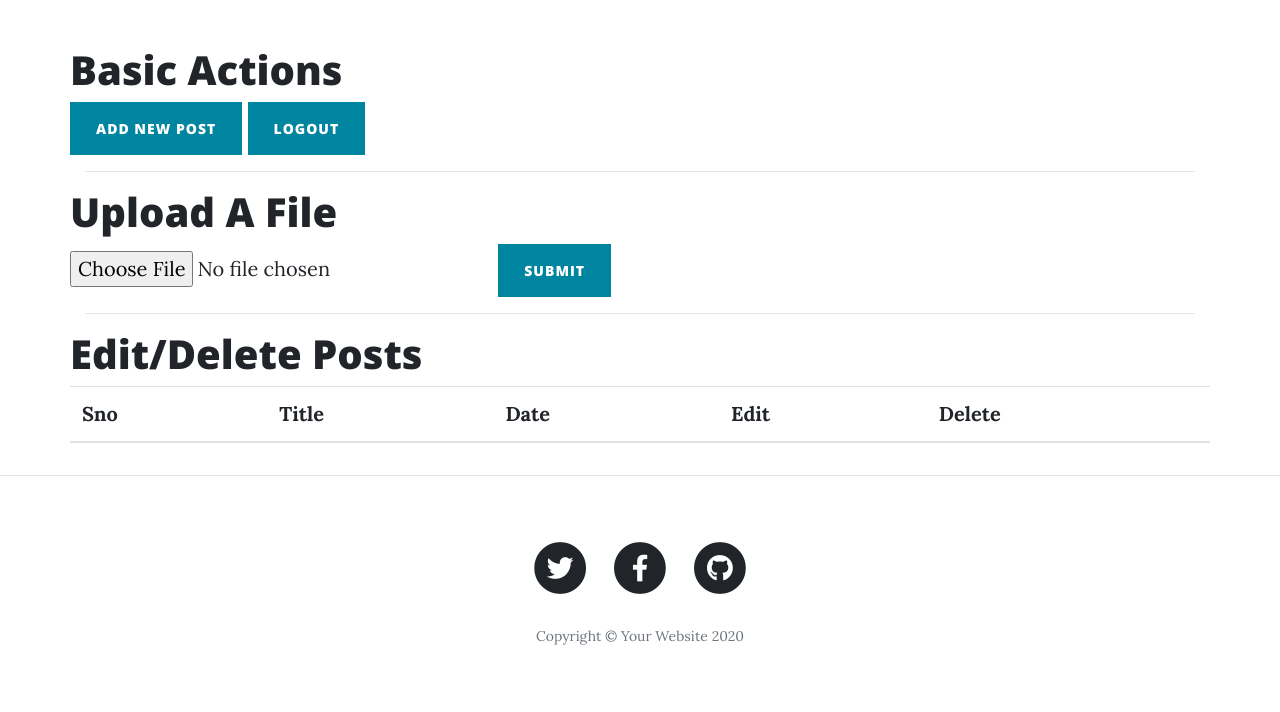
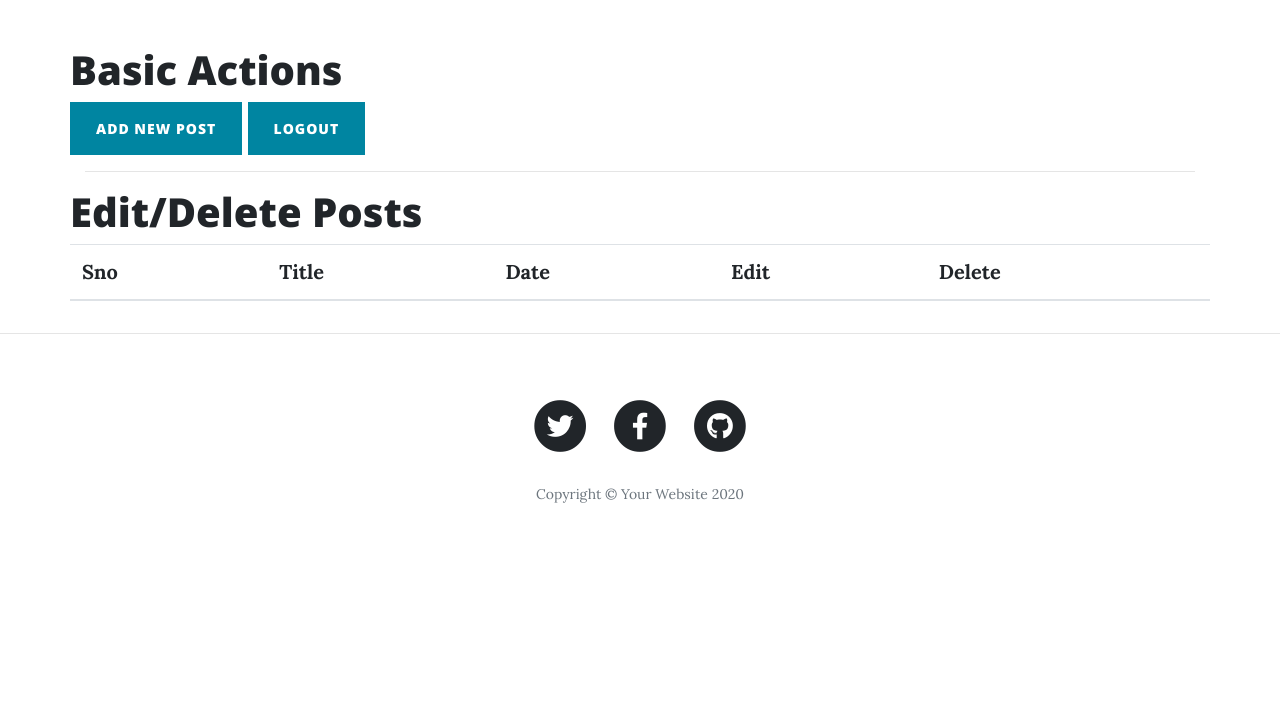
Before and after one commit to vikassnwl/flask-blog, a Flask app: template templates/dashboard.html in a window 1280 px wide. Shown: the part 536-1248 px from the top of the page. After the commit the page ends 1039 px from the top, so only its background shows below. Run offline with Flask 2, Linux system fonts and the light colour scheme; the template is opened without the code that fills it, so the values that code supplies are empty; some libraries are stand-ins or nearby versions.

Commit message:
file updated

```diff
--- a/app.py
+++ b/app.py
@@ -7,7 +7,7 @@ import json
 import os
 import math
 
-# reading parameters from config.py and storing in params
+# storing settings from config.json file for future use
 with open('config.json') as c:
     params = json.load(c)['params']
 
@@ -34,7 +34,6 @@ class Contacts(db.Model):
     email = db.Column(db.String(), nullable=False)
     phone = db.Column(db.String(), nullable=False)
     message = db.Column(db.String(), nullable=False)
-    # date = db.Column(db.String(), nullable=False)
 
 
 class Posts(db.Model):
@@ -47,11 +46,12 @@ class Posts(db.Model):
     date = db.Column(db.DateTime(), nullable=False)
 
 
+# routing for app pages
 @app.route('/')
 def index():
+    # pagination code -> splits posts to show on separate pages on [older posts][newer posts] button click
     posts = Posts.query.all()
     last = math.ceil(len(posts) / int(params['num_posts']))
-    # [:params['num_posts']]
 
     page = request.args.get('page')
     if not str(page).isnumeric():
@@ -83,17 +83,10 @@ def about():
 
 @app.route('/post/<string:post_slug>')
 def post(post_slug):
+    # using slug to fetch entire row containing that slug and passing to post.html page to show content
+    # of that particular post
     single_post = Posts.query.filter_by(slug=post_slug).first()
     return render_template('post.html', post=single_post)
-
-
-@app.route('/uploader', methods=['GET', 'POST'])
-def uploader():
-    if 'user' in session and session['user'] == params['admin_user']:
-        if request.method == 'POST':
-            f = request.files['file']
-            f.save(os.path.join(os.getcwd(), app.config['UPLOAD_FOLDER'], secure_filename(f.filename)))
-            return 'Uploaded successfully'
 
 
 @app.route('/contact', methods=['GET', 'POST'])
@@ -119,7 +112,6 @@ def dashboard():
 
         if username == params['admin_user'] and password == params['admin_pass']:
             session['user'] = params['admin_user']
-            # return render_template('dashboard.html')
 
     if 'user' in session and session['user'] == params['admin_user']:
 
--- a/templates/dashboard.html
+++ b/templates/dashboard.html
@@ -26,16 +26,6 @@
         <a href="/edit/0"><button class="btn btn-primary">Add New Post</button></a>
         <a href="/logout"><button class="btn btn-primary">Logout</button></a>
       </div>
-    </div>
-    <hr>
-    <div class="row">
-      <h1>Upload A File</h1>
-    </div>
-    <div class="row">
-      <form method="POST" action="/uploader" enctype="multipart/form-data">
-        <input type='file' name='file'>
-        <input type='submit' class='btn btn-primary' value='Submit'>
-      </form>
     </div>
     <hr>
     <div class="row">
--- a/templates/index.html
+++ b/templates/index.html
@@ -2,7 +2,7 @@
 {% block content %}
 
   <!-- Page Header -->
-  <header class="masthead mb-0" style="background-image: url('{{ url_for('static', filename='img/home-bg.jpg') }}')">
+  <header class="masthead" style="background-image: url('{{ url_for('static', filename='img/home-bg.jpg') }}')">
     <div class="overlay"></div>
     <div class="container">
       <div class="row">
```
